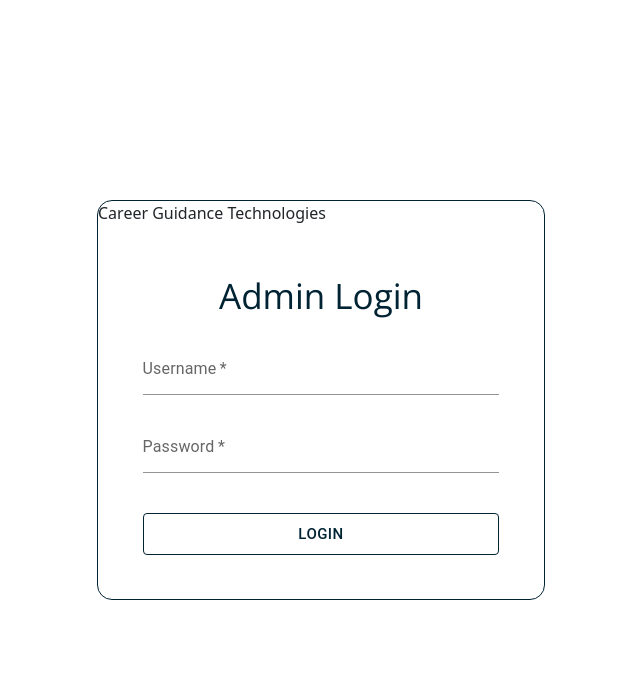
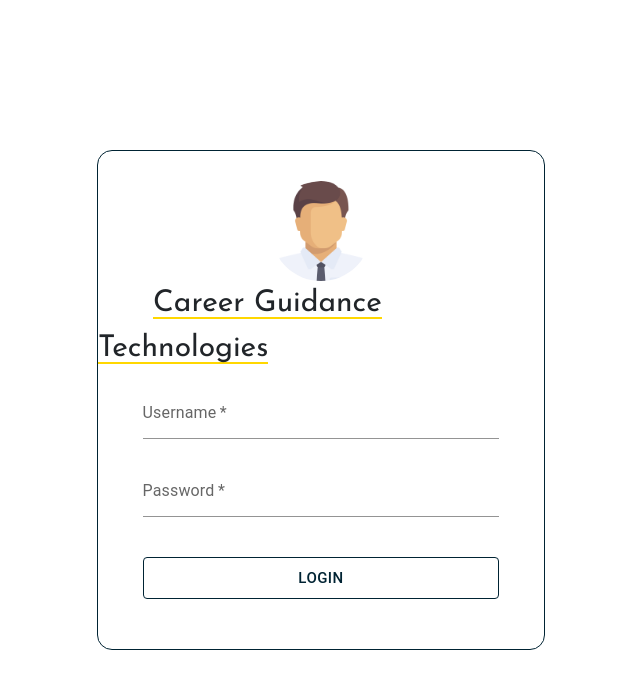
Before and after one commit to Tamizhchemmal/CGT-App, a React (Create React App) app in the folder cgt/: page / in a window 1280 px wide. Shown: the top 688 px of the page, without its empty margins (319-959 px from the left). Built offline with nearby package versions, Linux system fonts and the light colour scheme.

Commit message:
login page name added

```diff
--- a/cgt/src/Components/Adminlogin.jsx
+++ b/cgt/src/Components/Adminlogin.jsx
@@ -1,5 +1,6 @@
 import React, { useState } from "react";
 import "../Css/login.css";
+import boss from "../Assets/Images/boss.png";
 import { useNavigate } from "react-router-dom";
 
 import { TextField, Button } from "@mui/material";
@@ -29,9 +30,14 @@ function Adminlogin() {
     <>
       <div className="main-page">
         <div className="login-card">
-          <span>Career Guidance Technologies</span>
+          <div style={{ display: "flex", justifyContent: "center" }}>
+            <img src={boss} id="logo-admin"></img>
+          </div>
+          <div className="style-heading">
+            <span>Career Guidance Technologies</span>
+          </div>
 
-          <h2>Admin Login</h2>
+          {/* <h2>Login</h2> */}
           <div>
             <form>
               <div className="inputs-admin">
--- a/cgt/src/Components/RefTable.jsx
+++ b/cgt/src/Components/RefTable.jsx
@@ -46,7 +46,7 @@ const columns = [
   },
   {
     id: "noofreferral",
-    label: "No Of Referrals",
+    label: "No of Referrals",
     minWidth: 170,
     align: "center",
     format: (value) => value.toLocaleString("en-US"),
@@ -122,6 +122,15 @@ export default function RefTable() {
 
     callApiData();
   };
+  var count;
+
+  const Type = ({ count }) => {
+    if (count <= 10) {
+      return <div>Silver</div>;
+    } else if ((count) => 10) {
+      return <div>Gold</div>;
+    }
+  };
 
   return (
     <>
@@ -191,7 +200,8 @@ export default function RefTable() {
                           style={{ fontSize: 16 }}
                           onClick={opnetable}
                         >
-                          GOLD
+                          {" "}
+                          <Type count={15} />
                         </TableCell>
                         <TableCell
                           align="center"
--- a/cgt/src/Components/Referralpage.jsx
+++ b/cgt/src/Components/Referralpage.jsx
@@ -1,7 +1,6 @@
 import React from "react";
 import { useState } from "react";
 import "../Css/Referralstyle.css";
-import {} from "lord-icon-element";
 import {
   Container,
   Dropdown,
--- a/cgt/src/Css/login.css
+++ b/cgt/src/Css/login.css
@@ -1,57 +1,77 @@
-@import url('https://fonts.googleapis.com/css2?family=Open+Sans:ital,wght@0,300;0,400;0,600;0,700;0,800;1,300;1,400;1,500;1,600;1,700;1,800&display=swap');
-.login-card{
+@import url("https://fonts.googleapis.com/css2?family=Open+Sans:ital,wght@0,300;0,400;0,600;0,700;0,800;1,300;1,400;1,500;1,600;1,700;1,800&display=swap");
+@import url("https://fonts.googleapis.com/css2?family=Josefin+Sans:ital,wght@0,300;0,400;0,500;0,600;0,700;1,300;1,400;1,500;1,600;1,700&display=swap");
+.login-card {
   width: 35%;
-height: 400px;
+  height: 500px;
   border: 1px solid #002333;
   border-radius: 15px;
 }
-.login-card h2{
+.login-card h2 {
   text-align: center;
-    margin: 50px 0 10px 0;
-    font-size: 35px;
-    font-family: 'Open Sans', sans-serif;
+  margin: 20px 0 10px 0;
+  font-size: 30px;
+  font-family: "Open Sans", sans-serif;
   font-weight: 7nnpm00;
   color: #002333;
-
 }
-.main-page{
+.main-page {
   display: flex;
   justify-content: center;
   align-items: center;
   box-sizing: border-box;
   height: 100vh;
 }
-.inputs-admin{
+.inputs-admin {
   display: flex;
   flex-direction: column;
   justify-content: center;
   align-items: center;
-
 }
 
-#standard-basic{
+#standard-basic {
   font-size: 23px !important;
   font-family: sans-serif !important;
 }
-.btn-admin{
+.btn-admin {
   border-color: #002333 !important;
   color: #002333 !important;
   margin: 30px 0 50px 0 !important;
 }
-@media screen  and (max-width:1024px){
-    .login-card{
+
+.style-heading span {
+  font-family: "Josefin Sans", sans-serif;
+  font-size: 30px;
+  margin-left: 55px;
+  background-image: linear-gradient(gold, gold);
+  background-size: 100% 5px;
+  background-repeat: no-repeat;
+  background-position: 0% 110%;
+  transition: background-size 0.7s, background-position 0.5s ease-in-out;
+}
+.style-heading span:hover {
+  background-size: 100% 100%;
+  background-position: 0% 150%;
+  transition: background-position 0.7s, background-size 0.5s ease-in-out;
+}
+
+#logo-admin {
+  margin-top: 30px;
+  width: 100px;
+  height: 100px;
+  border-radius: 50%;
+}
+@media screen and (max-width: 1024px) {
+  .login-card {
     width: 50%;
   }
-
 }
-@media screen  and (max-width:769px){
-    .login-card{
+@media screen and (max-width: 769px) {
+  .login-card {
     width: 60%;
   }
 }
-@media screen  and (max-width:426px){
-    .login-card{
+@media screen and (max-width: 426px) {
+  .login-card {
     width: 90%;
   }
-
 }
```
Also changed, not shown: cgt/src/Assets/Images/boss.png (added). Lines whose indentation alone changed are shown as unchanged.
